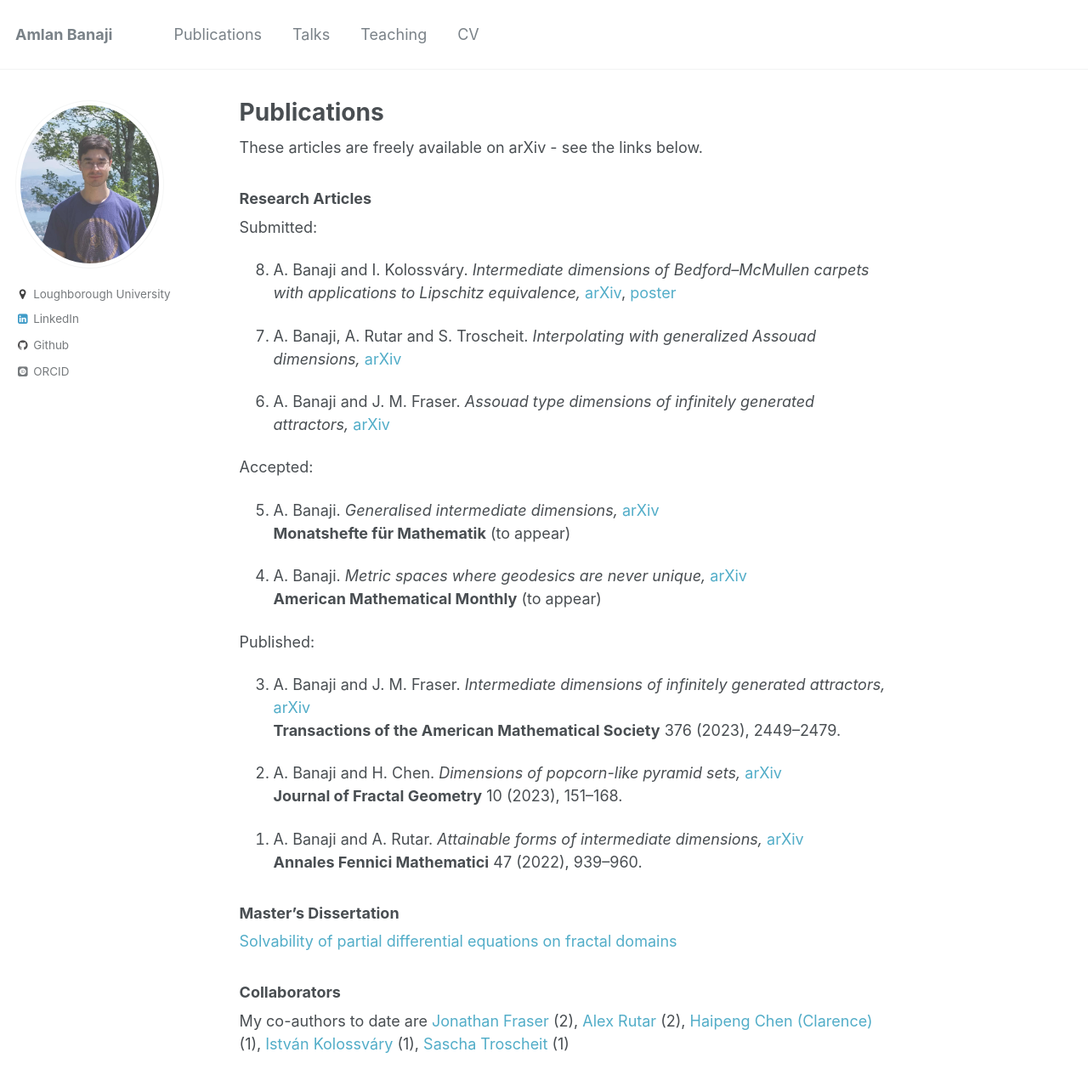
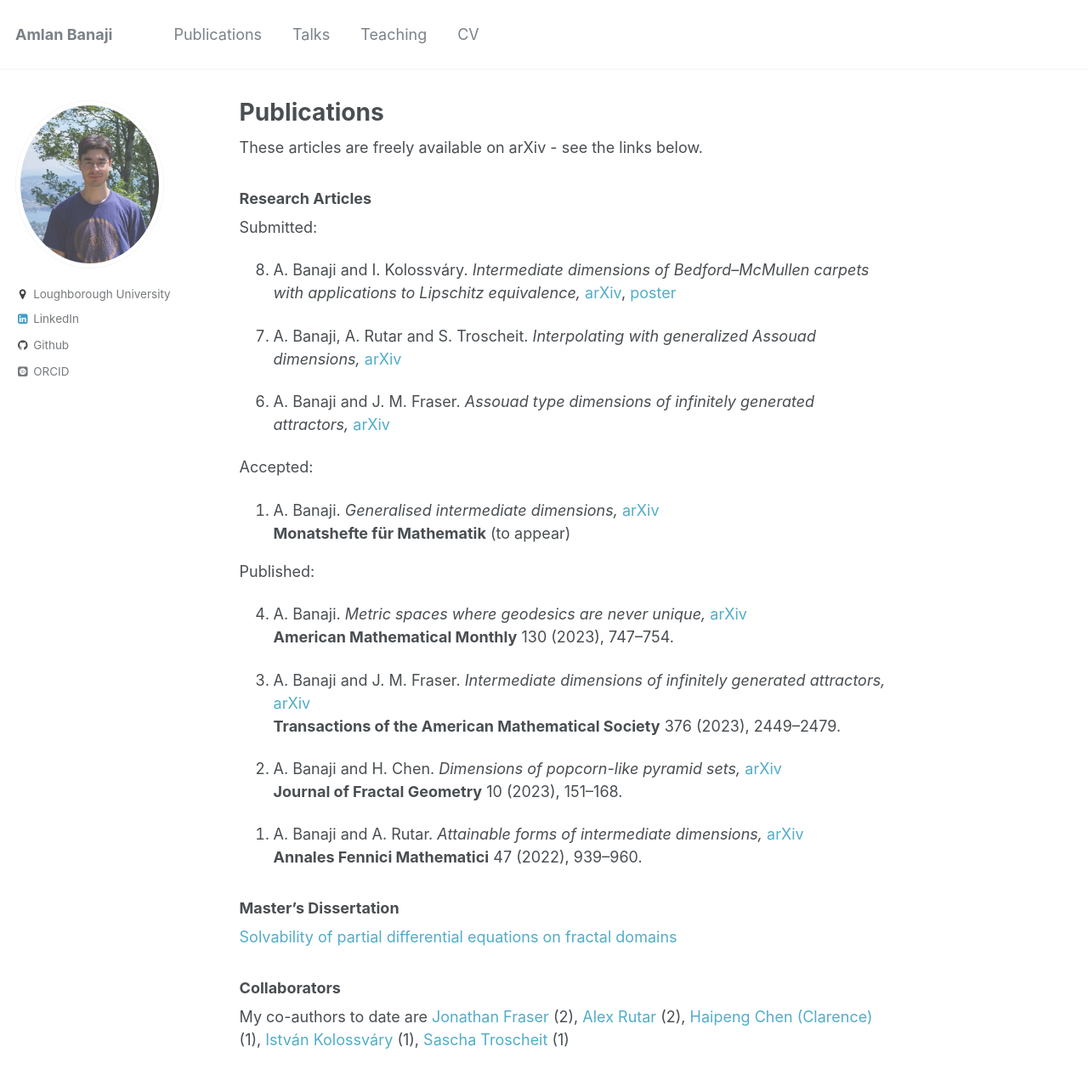
Before and after one commit to amlan-banaji/amlan-banaji.github.io, a Jekyll site: the page built from _pages/publications.md, in a window 1280 px wide and 1292 px high. Shown: the top 1278 px of the window at 85% size. Built offline with Jekyll 4.4.1, drawn with Linux system fonts in a browser that asks for light colours; some web fonts are replaced.

Commit message:
amm details

```diff
--- a/_pages/publications.md
+++ b/_pages/publications.md
@@ -23,18 +23,19 @@ Accepted:
 5. A. Banaji. *Generalised intermediate dimensions,* [arXiv](https://arxiv.org/abs/2011.08613)
 **Monatshefte für Mathematik** (to appear)
 
-4. A. Banaji. *Metric spaces where geodesics are never unique,* [arXiv](https://arxiv.org/abs/2209.00598)
-**American Mathematical Monthly** (to appear)
 {:start="5"}
 {: reversed="reversed"}
 
 Published:
 
+4. A. Banaji. *Metric spaces where geodesics are never unique,* [arXiv](https://arxiv.org/abs/2209.00598)
+**American Mathematical Monthly** 130 (2023), 747–754.
+
 3. A. Banaji and J. M. Fraser. *Intermediate dimensions of infinitely generated attractors,* [arXiv](https://arxiv.org/abs/2104.15133)
 **Transactions of the American Mathematical Society** 376 (2023), 2449–2479.
 
 2. A. Banaji and H. Chen. *Dimensions of popcorn-like pyramid sets,* [arXiv](https://arxiv.org/abs/2212.06961)
-**Journal of Fractal Geometry** 10 (2023), 151--168.
+**Journal of Fractal Geometry** 10 (2023), 151–168.
 
 1. A. Banaji and A. Rutar. *Attainable forms of intermediate dimensions,* [arXiv](https://arxiv.org/abs/2111.14678)
 **Annales Fennici Mathematici** 47 (2022), 939–960.
```
Also changed, not shown: 1 other file.
